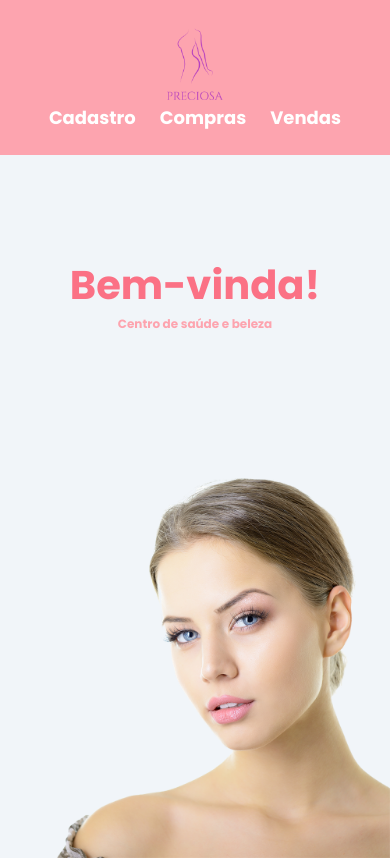
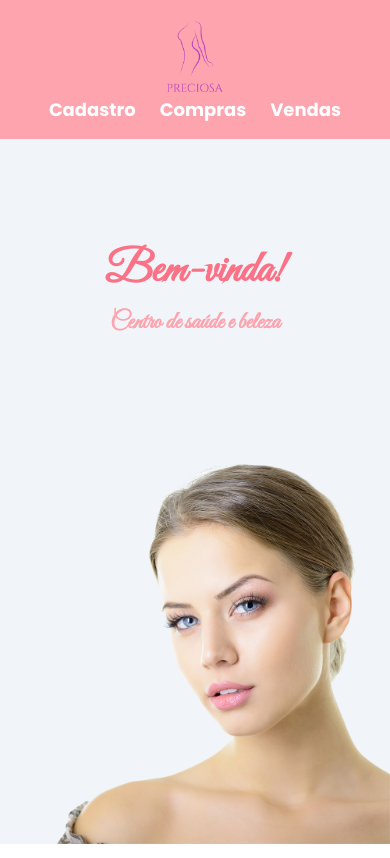
Before and after one commit to brunonascimentoo/clinicaEstetica, a React (Vite) app in the folder clinica-estetica/: page / in a window 390 px wide. Built offline with nearby package versions, Linux system fonts and the light colour scheme.

Commit message:
ajuste home responsividade

```diff
--- a/clinica-estetica/index.html
+++ b/clinica-estetica/index.html
@@ -5,8 +5,11 @@
   <meta charset="UTF-8" />
   <link rel="preconnect" href="https://fonts.googleapis.com" />
   <link rel="preconnect" href="https://fonts.gstatic.com" crossorigin />
+  <link rel="preconnect" href="https://fonts.googleapis.com" />
+  <link rel="preconnect" href="https://fonts.gstatic.com" crossorigin />
   <meta name="viewport" content="width=device-width, initial-scale=1.0" />
   <link href="https://fonts.googleapis.com/css2?family=Poppins:wght@200;400;700;900&display=swap" rel="stylesheet" />
+  <link href="https://fonts.googleapis.com/css2?family=Great+Vibes&display=swap" rel="stylesheet" />
   <title>Clínica Estética</title>
 </head>
 
--- a/clinica-estetica/src/components/Navbar/index.jsx
+++ b/clinica-estetica/src/components/Navbar/index.jsx
@@ -4,8 +4,8 @@ import logo from '../../assets/images/logo.png'
 export function Navbar() {
 
   return (
-    <div className="py-6 w-full px-2 bg-rose-300">
-      <div className="min-[320px]:flex min-[320px]:flex-col min-[320px]:items-center min-[320px]:justify-center min-[1024px]:items-center min-[1024px]:flex-row min-[1024px]:justify-between px-6">
+    <div className="py-4 w-full px-2 bg-rose-300">
+      <div className=" px-4 flex flex-col items-center justify-center min-[1024px]:items-center min-[1024px]:flex-row min-[1024px]:justify-between">
         <div>
           <Link to={"/"}>
             <img className="w-20" src={logo} />
--- a/clinica-estetica/src/pages/Home/index.jsx
+++ b/clinica-estetica/src/pages/Home/index.jsx
@@ -4,11 +4,11 @@ import woman from '../../assets/images/woman.png'
 export function Home() {
   return (
     <>
-      <div className="flex justify-center w-full h-[calc(94vh-90px)] bg-gray-50 overflow-hidden">
+      <div className="flex justify-center w-full h-[calc(100vh-139px)] min-[1024px]:h-[calc(100vh-112px)] bg-gray-50 overflow-hidden">
         <div className="flex flex-col justify-between min-[1024px]:flex-row min-[1024px]:items-center pt-[100px]">
           <div className="flex flex-col items-center justify-center text-md font-bold text-rose-400">
-            <h2 className="min-[320px]:text-6xl min-[640px]:text-8xl min-[1024px]:text-10xl min-[1280px]:text-12xl min-[1280px]:mb-1000px" >Bem-vinda!</h2>
-            <h4 className="text-xs text-rose-300 min-[640px]:text-2xs min-[1024px]:text-md">Centro de saúde e beleza</h4>
+            <h2 className="font-vibe text-8xl min-[640px]:text-10xl min-[1024px]:text-12xl min-[1280px]:mb-1000px" >Bem-vinda!</h2>
+            <h4 className="font-vibe text-xl text-rose-300 min-[640px]:text-2xl min-[1024px]:text-4xl">Centro de saúde e beleza</h4>
           </div>
           <div className="">
             <img className="w-[400px] min-[1024px]:w-[700px]" src={woman} alt="" />
--- a/clinica-estetica/tailwind.config.cjs
+++ b/clinica-estetica/tailwind.config.cjs
@@ -14,7 +14,7 @@ module.exports = {
       "6xl": 40,
       "8xl": 44,
       "10xl": 48,
-      "12xl": '4rem',
+      "12xl": '5rem',
     },
 
     colors: {
@@ -40,6 +40,7 @@ module.exports = {
     extend: {
       fontFamily: {
         sans: "Poppins, sans serif",
+        vibe: "Great Vibes, sans serif"
       },
       backgroundImage: {
         woman: "url('./src/assets/images/woman.png')"
```
